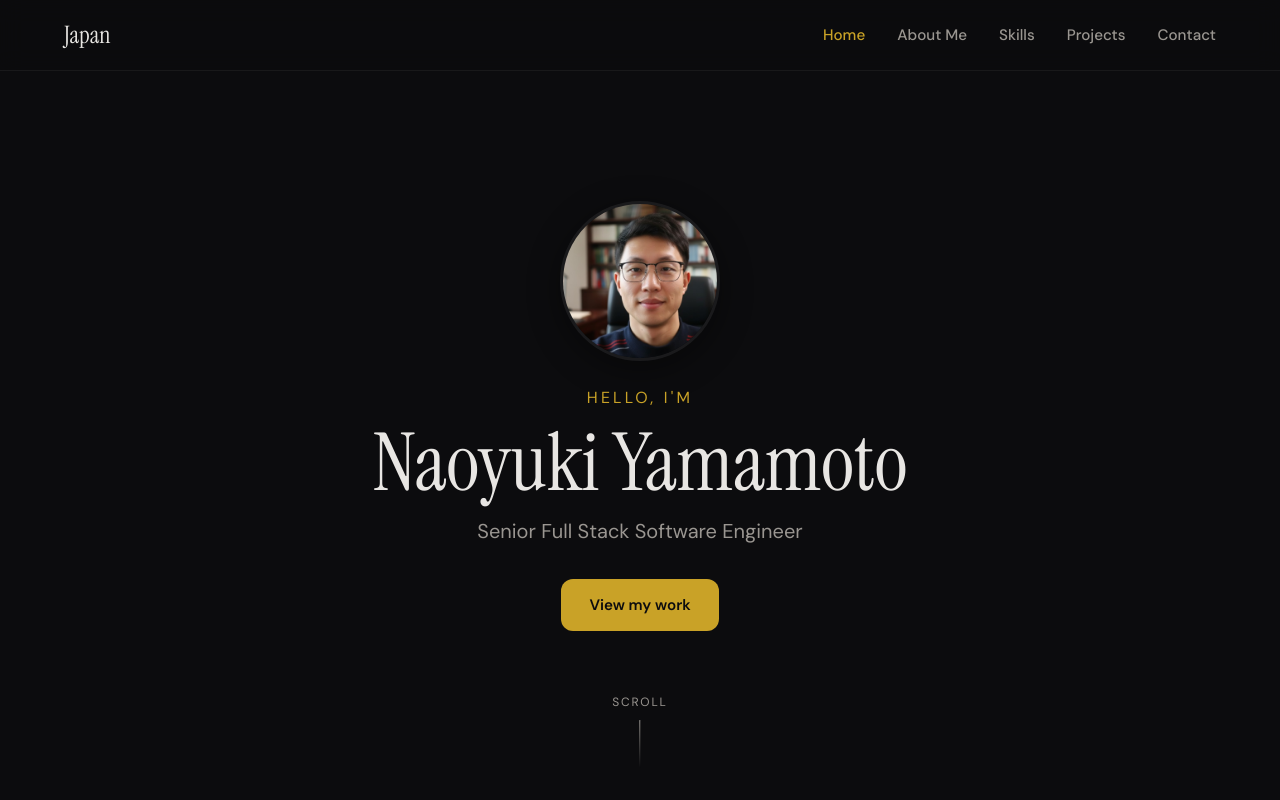
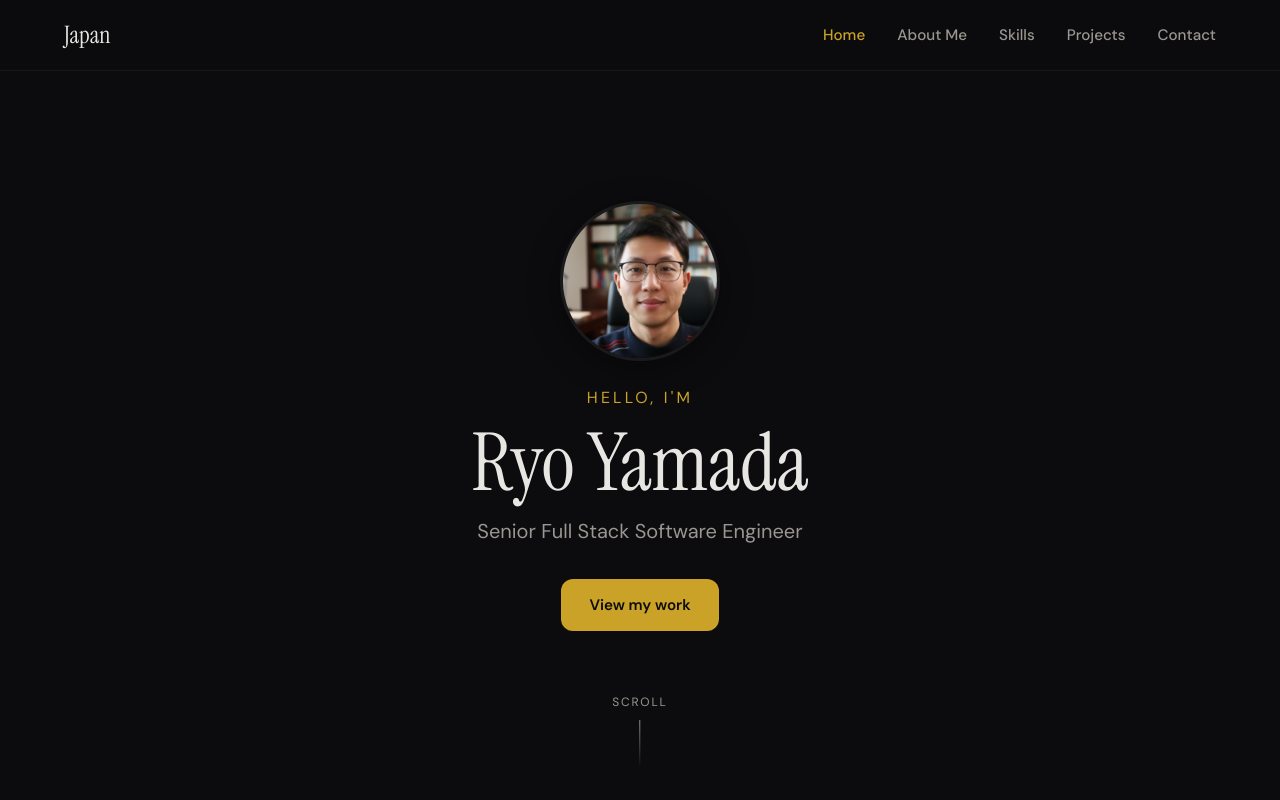
Before and after one commit to StoneGiant0512/portfolio, a React (Vite) app: page / in a window 1280 px wide. Shown: the top 800 px of the page. Built offline with nearby package versions, Linux system fonts and the light colour scheme.

Commit message:
Change hero title from 'Naoyuki Yamamoto' to 'Ryo Yamada'

```diff
--- a/src/components/Hero.jsx
+++ b/src/components/Hero.jsx
@@ -8,7 +8,7 @@ export default function Hero() {
           className="hero-photo"
         />
         <p className="hero-greeting">Hello, I'm</p>
-        <h1 className="hero-title">Naoyuki Yamamoto</h1>
+        <h1 className="hero-title">Ryo Yamada</h1>
         <p className="hero-tagline">Senior Full Stack Software Engineer</p>
         <a href="#projects" className="btn btn-primary">
           View my work
```
